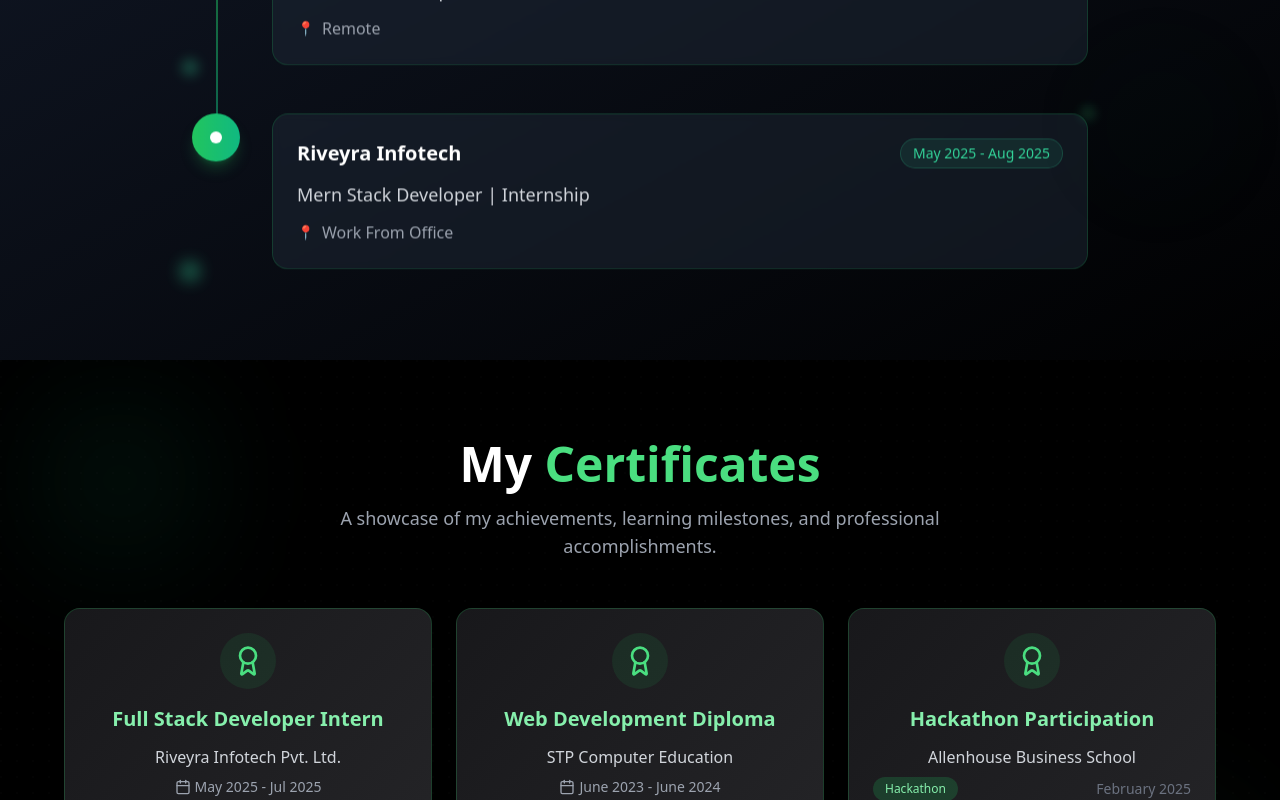
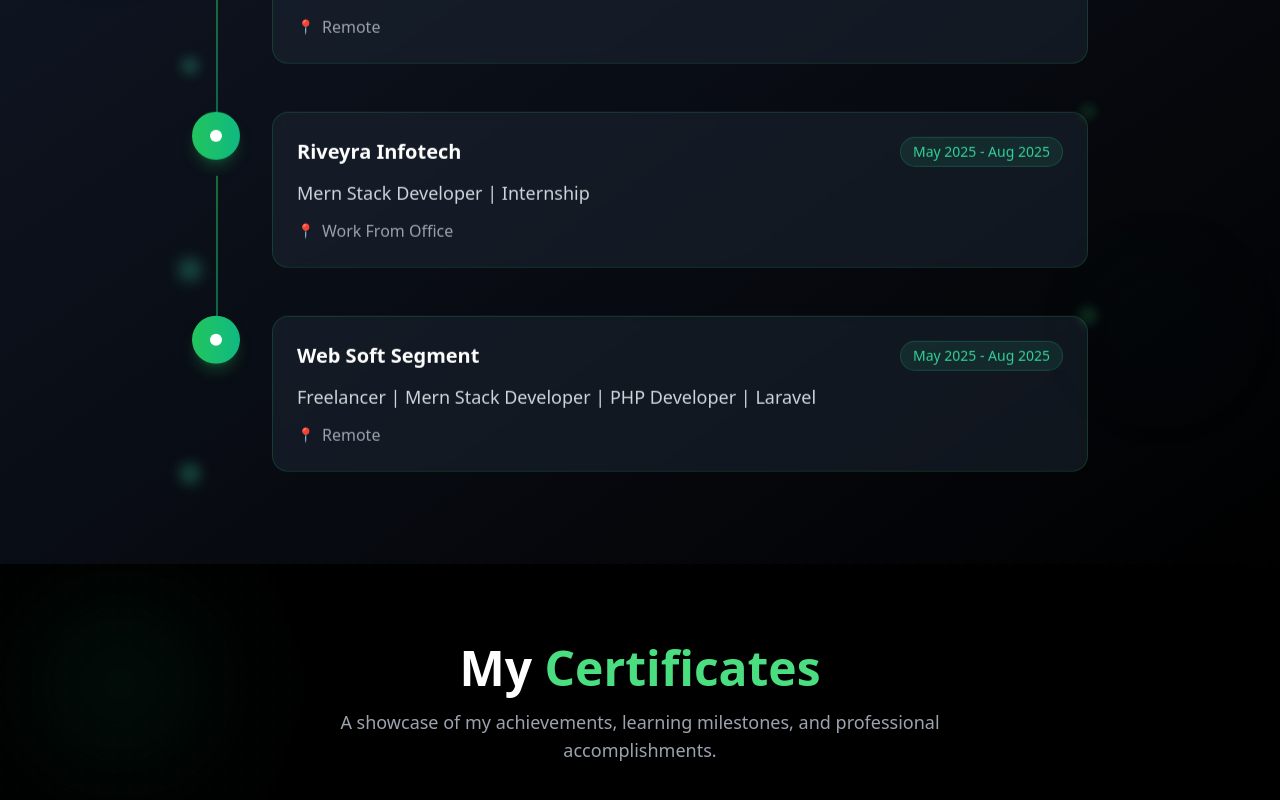
Before and after one commit to Divyanshu4381/portfolio, a Next.js app: page / in a window 1280 px wide. Shown: the part 5842-6642 px from the top of the page. Built offline with nearby package versions, Linux system fonts and the light colour scheme.

Commit message:
fix code issue

```diff
--- a/components/Experience.tsx
+++ b/components/Experience.tsx
@@ -36,6 +36,12 @@ const Experience = () => {
       position: "Mern Stack Developer | Internship",
       period: "May 2025 - Aug 2025",
       Location: "Work From Office"
+    },
+    {
+      company: "Web Soft Segment",
+      position: "Freelancer | Mern Stack Developer | PHP Developer | Laravel",
+      period: "May 2025 - Aug 2025",
+      Location: "Remote"
     },
   ];
 
```
